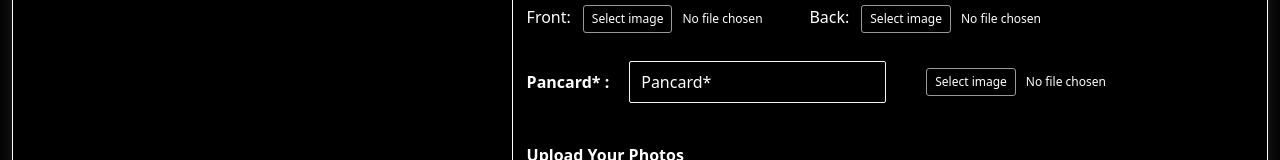
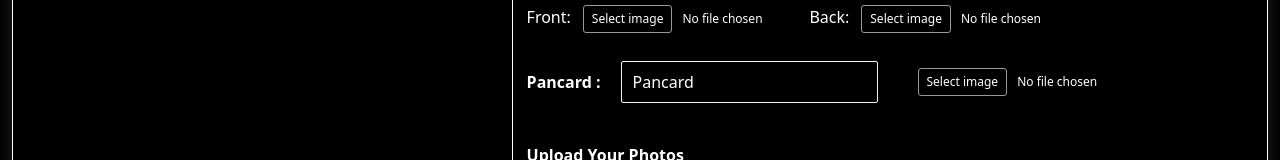
Before and after one commit to Buddies-Production/BuddiesFashionApp, a Next.js app: page /event-registration/form in a window 1280 px wide. Shown: the part 1372-1532 px from the top of the page. Built offline with nearby package versions, Linux system fonts and the light colour scheme; a web font is replaced by a local one.

Commit message:
remove pancard

```diff
--- a/src/app/event-registration/form/page.tsx
+++ b/src/app/event-registration/form/page.tsx
@@ -1319,11 +1319,11 @@ const Form = () => {
 							</div>
 
 							<div className="text-white w-full flex flex-wrap items-center justify-start mt-7">
-								<p className="font-bold">Pancard* :</p>
+								<p className="font-bold">Pancard :</p>
 								<div className="ml-5">
 									<CustomInput
 										val={modelOfficialDetails.pancard.id}
-										required
+										required={false}
 										placeholder="Pancard"
 										type="text"
 										name="pancardID"
@@ -1350,7 +1350,7 @@ const Form = () => {
 										setModelPictures={setModelPictures}
 										pictureShot="pancard"
 										setFileSizeError={setFileSizeError}
-										required={true}
+										required={false}
 									/>
 								</div>
 							</div>
--- a/src/app/event-registration/form/registration-successful/page.tsx
+++ b/src/app/event-registration/form/registration-successful/page.tsx
@@ -16,6 +16,7 @@ export default function RegistrationSuccessful() {
 	const userTransactionID = useAppSelector(
 		(state) => state.userReducer.userTransactionID
 	);
+	// const userTransactionID = "6097fe8d-b79d-4103-a7b1-4e942a219d1e";
 	const userEmail = useAppSelector((state) => state.userReducer.userEmail);
 	console.log("userEmail:", userEmail);
 	console.log("userTransactionID:", userTransactionID);
--- a/src/models/modelUserData.ts
+++ b/src/models/modelUserData.ts
@@ -167,11 +167,11 @@ const ModelUserSchema = new mongoose.Schema<modelUserSchemaType>(
 			pancard: {
 				id: {
 					type: String,
-					required: true,
+					required: false,
 				},
 				image: {
 					type: String,
-					required: true,
+					required: false,
 				},
 			},
 			passport: {
```
